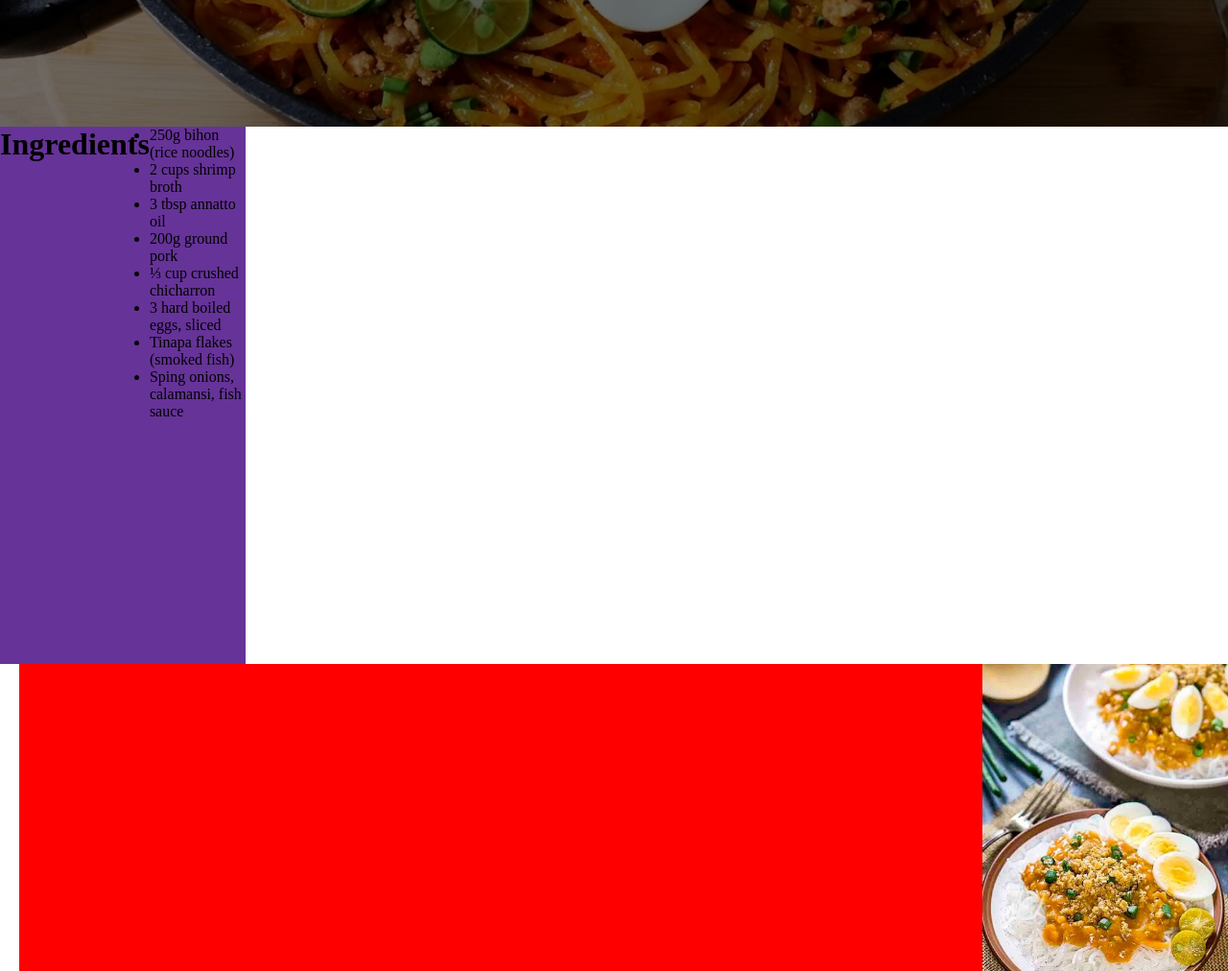
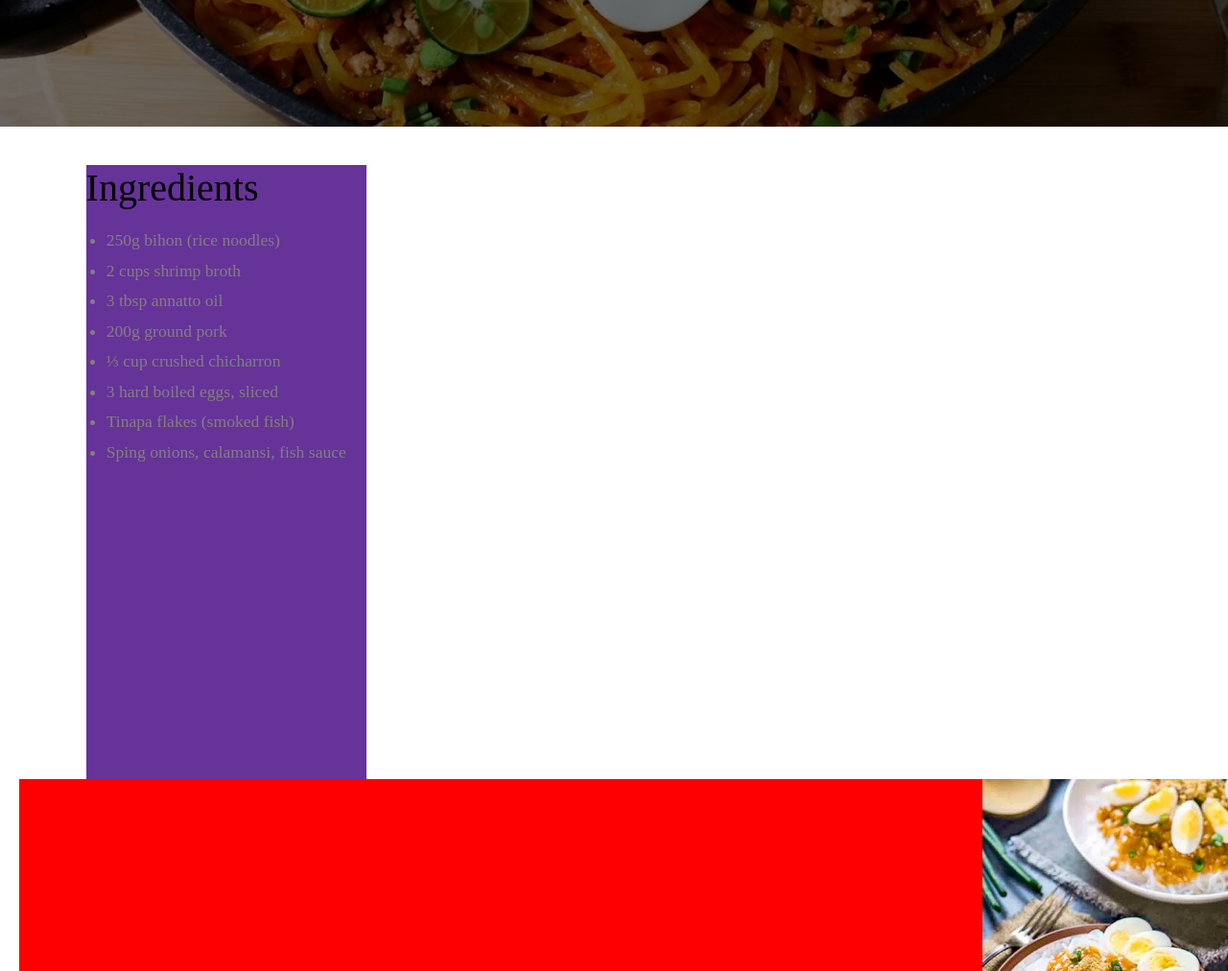
Before and after one commit to NorielPanis/Recipe-Webpage, a plain HTML site: page index.html in a window 1280 px wide. Shown: the part 660-1672 px from the top of the page at 96% size. Drawn offline with Linux system fonts and the light colour scheme.

Commit message:
I adjusted the container for the ingredient lists

```diff
--- a/styles.css
+++ b/styles.css
@@ -71,3 +71,28 @@
   object-fit: cover;
   display: block;
 }
+#ingredient-container {
+  display: flex;
+  flex-direction: column;
+  align-items: flex-start;
+  height: 50vw;
+  width: max-content;
+  margin-top: 5vh;
+  margin-left: 7vw;
+}
+#ingredient-container h1 {
+  align-self: normal;
+  font-weight: 300;
+  font-size: 2.5em;
+  margin: 0;
+}
+#ingredient-container ul {
+  list-style-type: disc;
+  padding: 1.2em;
+  margin: 0;
+  font-size: 1.1em;
+  color: gray;
+}
+#ingredient-container li {
+  margin-bottom: 0.6em;
+}
```
